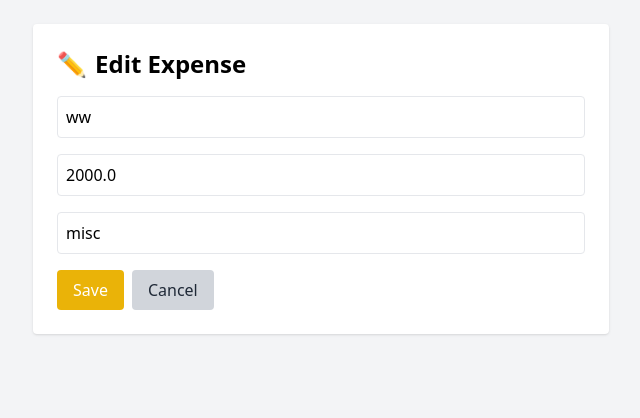
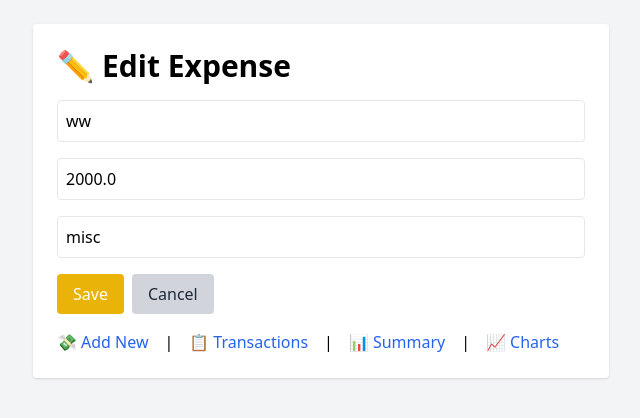
Before and after one commit to aprilladaru3000/ExpensesPy, a Flask app: page /edit/d92a80c1-e170-487c-bf69-1f754d5f3560 in a window 1280 px wide. Shown: the top 418 px of the page, without its empty margins (319-959 px from the left). Run offline with Flask 3, Linux system fonts and the light colour scheme; some libraries are stand-ins or nearby versions.

Commit message:
Containers

```diff
--- a/templates/edit.html
+++ b/templates/edit.html
@@ -6,17 +6,26 @@
   <script src="https://cdn.tailwindcss.com"></script>
 </head>
 <body class="bg-gray-100 p-6">
-  <div class="max-w-xl mx-auto bg-white p-6 rounded shadow">
-    <h2 class="text-2xl font-bold mb-4 flex items-center"><span class="mr-2">✏️</span>Edit Expense</h2>
-    <form method="POST" class="space-y-4">
-      <input name="desc" placeholder="Description" class="w-full p-2 border rounded" required value="{{ tx.desc }}">
-      <input name="amount" type="number" placeholder="Amount" class="w-full p-2 border rounded" required value="{{ tx.amount }}">
-      <input name="category" placeholder="Category" class="w-full p-2 border rounded" value="{{ tx.category }}">
+  <div class="max-w-md md:max-w-xl mx-auto bg-white p-4 md:p-6 rounded shadow">
+    <h2 class="text-2xl md:text-3xl font-bold mb-4 flex items-center"><span class="mr-2">✏️</span>Edit Expense</h2>
+    <form method="POST" class="space-y-3 md:space-y-4">
+      <input name="desc" placeholder="Description" class="w-full p-2 border rounded text-sm md:text-base" required value="{{ tx.desc }}">
+      <input name="amount" type="number" placeholder="Amount" class="w-full p-2 border rounded text-sm md:text-base" required value="{{ tx.amount }}">
+      <input name="category" placeholder="Category" class="w-full p-2 border rounded text-sm md:text-base" value="{{ tx.category }}">
       <div class="flex gap-2">
-        <button type="submit" class="bg-yellow-500 text-white px-4 py-2 rounded">Save</button>
-        <a href="/list" class="bg-gray-300 text-gray-800 px-4 py-2 rounded">Cancel</a>
+        <button type="submit" class="bg-yellow-500 text-white px-4 py-2 rounded text-sm md:text-base">Save</button>
+        <a href="/list" class="bg-gray-300 text-gray-800 px-4 py-2 rounded text-sm md:text-base">Cancel</a>
       </div>
     </form>
+    <div class="mt-4 text-sm md:text-base flex flex-col md:flex-row gap-2 md:gap-4 items-start md:items-center">
+      <a href="/" class="text-blue-600 hover:underline flex items-center"><span class="mr-1">💸</span>Add New</a>
+      <span class="hidden md:inline">|</span>
+      <a href="/list" class="text-blue-600 hover:underline flex items-center"><span class="mr-1">📋</span>Transactions</a>
+      <span class="hidden md:inline">|</span>
+      <a href="/summary" class="text-blue-600 hover:underline flex items-center"><span class="mr-1">📊</span>Summary</a>
+      <span class="hidden md:inline">|</span>
+      <a href="/charts" class="text-blue-600 hover:underline flex items-center"><span class="mr-1">📈</span>Charts</a>
+    </div>
   </div>
 </body>
 </html>
```
Also changed, not shown: templates/charts.html (+8 -8 lines), templates/index.html (+12 -10 lines), templates/list.html (+10 -6 lines), templates/summary.html (+10 -8 lines).
